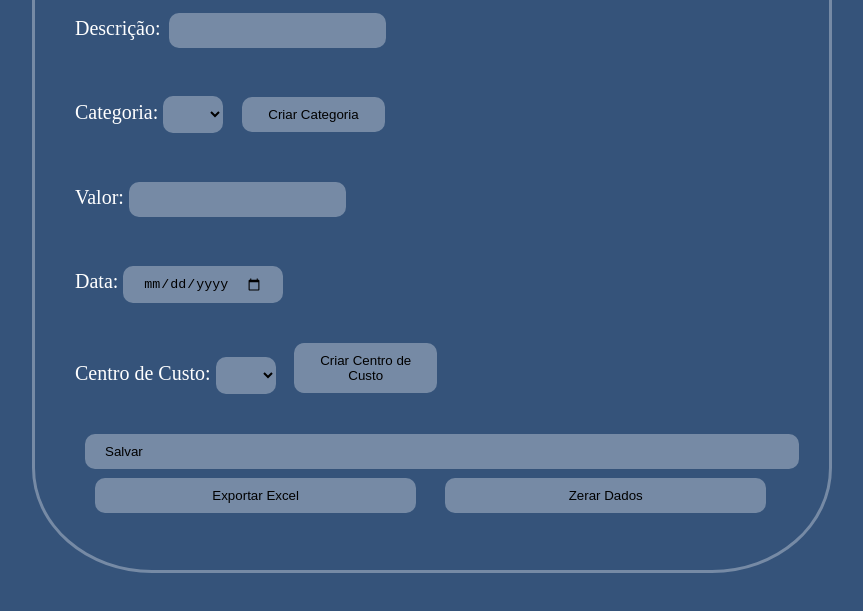
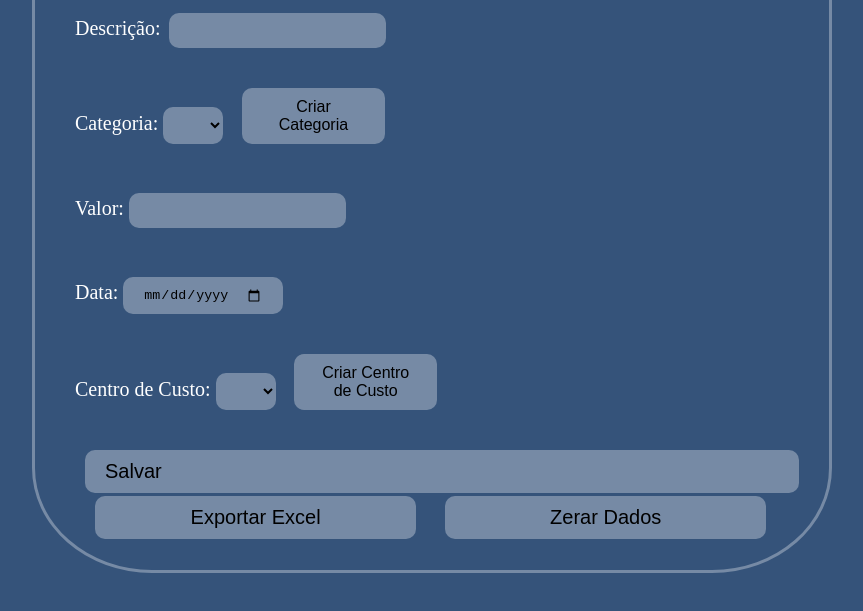
Before and after one commit to mikaellacs/cadastro-js, a website: page public/index.html in a window 1280 px wide. Shown: the part 177-788 px from the top of the page, without its empty margins (208-1071 px from the left). Drawn offline with Linux system fonts and the light colour scheme; no server answers.

Commit message:
atualização frontend

```diff
--- a/public/index.html
+++ b/public/index.html
@@ -21,7 +21,7 @@
         </button>
         <br /><br />
         <label for="valor">Valor: </label>
-        <input type="number" id="valor" step="0.01" required />
+        <input type="number" id="valor" step="0.10" required />
         <br /><br />
         <label for="data">Data: </label>
         <input type="date" id="data" required />
--- a/public/style.css
+++ b/public/style.css
@@ -58,6 +58,7 @@ select {
 }
 
 button {
+  font-size: 2rem;
   padding: 1rem 2rem;
   border-radius: 1rem;
   border: none;
@@ -68,6 +69,7 @@ button {
 }
 
 .botao1 {
+  font-size: 2rem;
   padding: 1rem 2rem;
   border-radius: 1rem;
   border: none;
@@ -79,6 +81,7 @@ button {
 }
 
 .botao2 {
+  font-size: 1.6rem;
   padding: 1rem 2rem;
   border-radius: 1rem;
   border: none;
```
Also changed, not shown: 1 other file.
